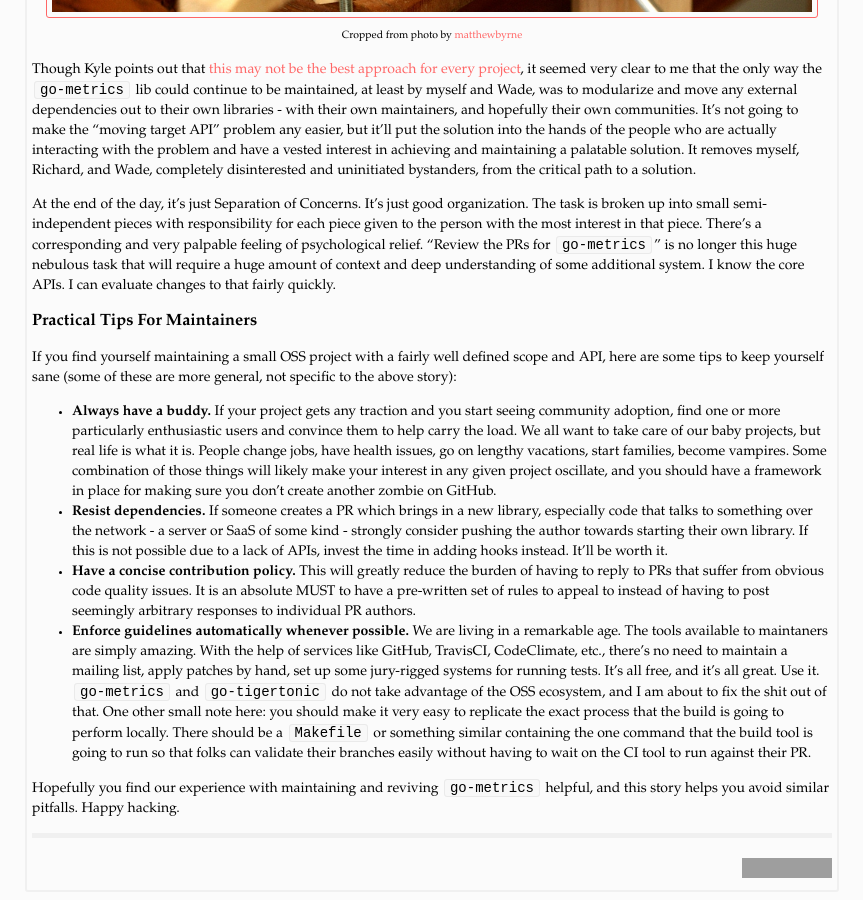
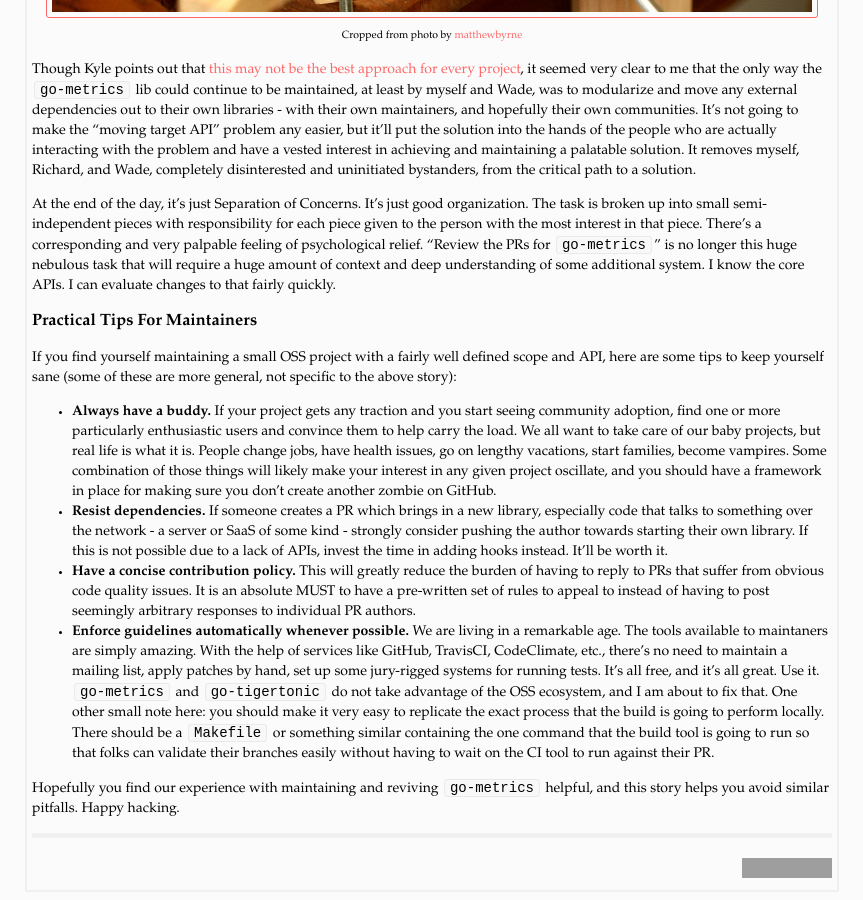
Before and after one commit to mihasya/mihasya.github.com, a Jekyll site: the page built from _posts/2015-07-12-sustainable-oss-projects.md, in a window 1280 px wide and 900 px high, scrolled down 1712 px. Shown: the whole window, without its empty margins (208-1071 px from the left). Built offline with Jekyll 4.4.1, drawn with Linux system fonts in a browser that asks for light colours; Markdown is read by kramdown in place of the engine named in the settings; comment, search, counter and statistics services are not loaded; some of the changed text lies outside the part shown; grey boxes are pictures that could not be loaded.

Commit message:
use mature fucking language

```diff
--- a/_posts/2015-07-12-sustainable-oss-projects.md
+++ b/_posts/2015-07-12-sustainable-oss-projects.md
@@ -47,12 +47,12 @@
 * Fallback to old influxdb client snapshot
 * Update influxdb client
 
-"I don't know _shit_ about InfluxDB," I thought. "How am I supposed to decide
+"I don't know _jack_ about InfluxDB," I thought. "How am I supposed to decide
 what gets merged and what doesn't?" There was a Riemann client in there too. Who
 am I to judge a Riemann client lib?
 
 I had also observed that the InfluxDB API was still changing quite a bit. I
-remembered that there had previously been a wave of PRs about InfluxDB. _Shit,
+remembered that there had previously been a wave of PRs about InfluxDB. _Wait,
 was this the same wave?_
 
 Another issue that gave me pause was that I had no idea how many people were
@@ -61,7 +61,7 @@
 management made it likely that as soon as I merged any API changing PR, I would
 get another PR changing it back the next day.
 
-There was also a PR about adding a Riemann client. _Shit, I don't use that
+There was also a PR about adding a Riemann client. _Welp, I don't use that
 regularly either.._
 
 ### Clarity
@@ -143,11 +143,11 @@
 maintain a mailing list, apply patches by hand, set up some jury-rigged systems
 for running tests. It's all free, and it's all great. Use it. `go-metrics` and
 `go-tigertonic` do not take advantage of the OSS ecosystem, and I am about to
-fix the shit out of that. One other small note here: you should make it very
-easy to replicate the exact process that the build is going to perform locally.
-There should be a `Makefile` or something similar containing the one command
-that the build tool is going to run so that folks can validate their branches
-easily without having to wait on the CI tool to run against their PR.
+fix that. One other small note here: you should make it very easy to replicate
+the exact process that the build is going to perform locally.  There should be a
+`Makefile` or something similar containing the one command that the build tool
+is going to run so that folks can validate their branches easily without having
+to wait on the CI tool to run against their PR.
 
 Hopefully you find our experience with maintaining and reviving `go-metrics`
 helpful, and this story helps you avoid similar pitfalls. Happy hacking.
```
